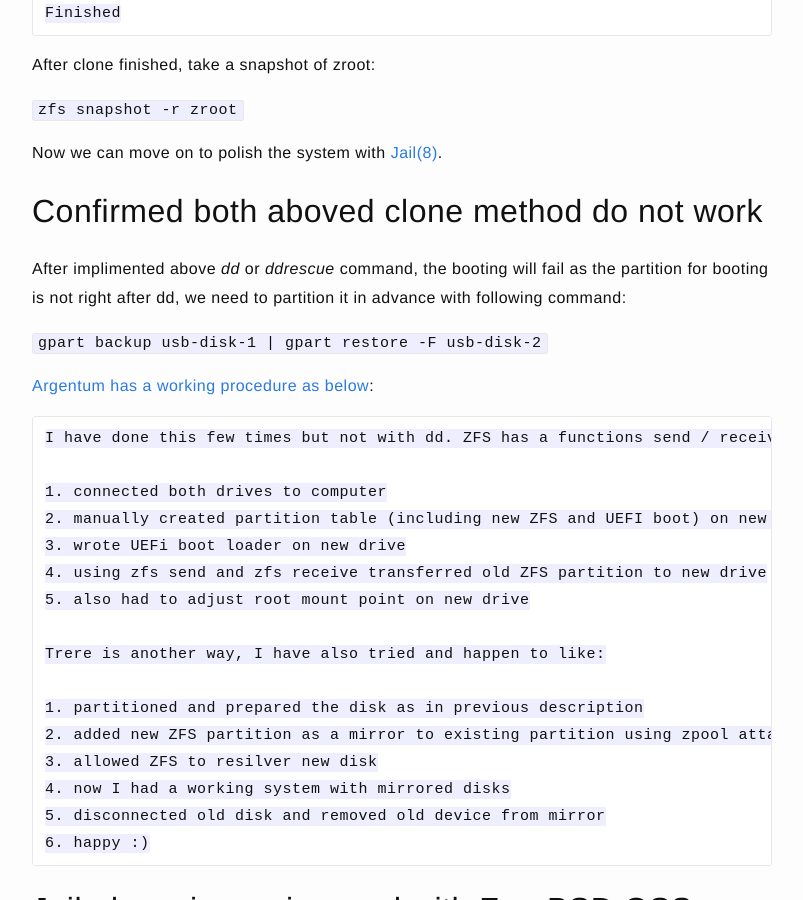
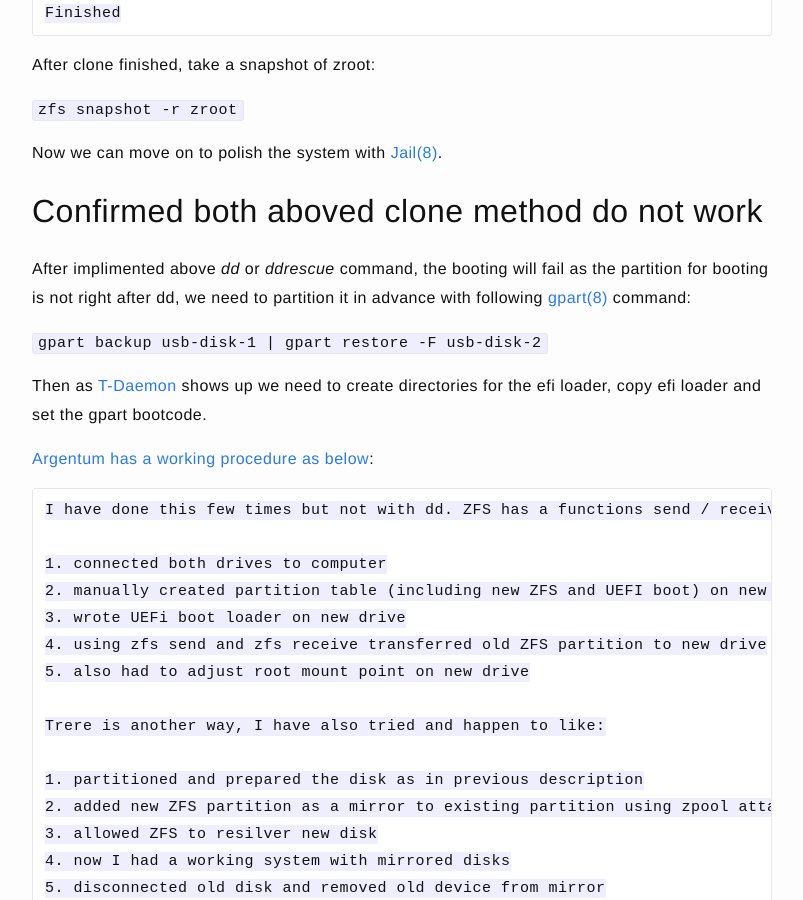
Before and after one commit to jazzi/jazzi.github.io, a Jekyll site: the page built from _posts/2023-12-21-hpe-microserver-gen10-with-freebsd.md, in a window 1280 px wide and 900 px high, scrolled down 19868 px. Shown: the whole window, without its empty margins (238-1041 px from the left). Built offline with Jekyll 4.4.1, drawn with Linux system fonts in a browser that asks for light colours.

Commit message:
fix a mistake

```diff
--- a/_posts/2023-12-21-hpe-microserver-gen10-with-freebsd.md
+++ b/_posts/2023-12-21-hpe-microserver-gen10-with-freebsd.md
@@ -758,9 +758,11 @@ Now we can move on to polish the system with [Jail(8)](https://man.freebsd.org/c
 
 ## Confirmed both aboved clone method do not work
 
-After implimented above *dd* or *ddrescue* command, the booting will fail as the partition for booting is not right after dd, we need to partition it in advance with following command:
+After implimented above *dd* or *ddrescue* command, the booting will fail as the partition for booting is not right after dd, we need to partition it in advance with following [gpart(8)](https://man.freebsd.org/cgi/man.cgi?query=gpart&sektion=8&manpath=freebsd-release-ports) command:
 
 `gpart backup usb-disk-1 | gpart restore -F usb-disk-2`
+
+Then as [T-Daemon](https://forums.freebsd.org/threads/install-freebsd-in-external-usb-hdd-disk-with-auto-zfs.85484/) shows up we need to create directories for the efi loader, copy efi loader and set the gpart bootcode.
 
 [Argentum has a working procedure as below](https://forums.freebsd.org/threads/can-zfs-disks-be-cloned-with-dd.68930/post-464902):
 
```
